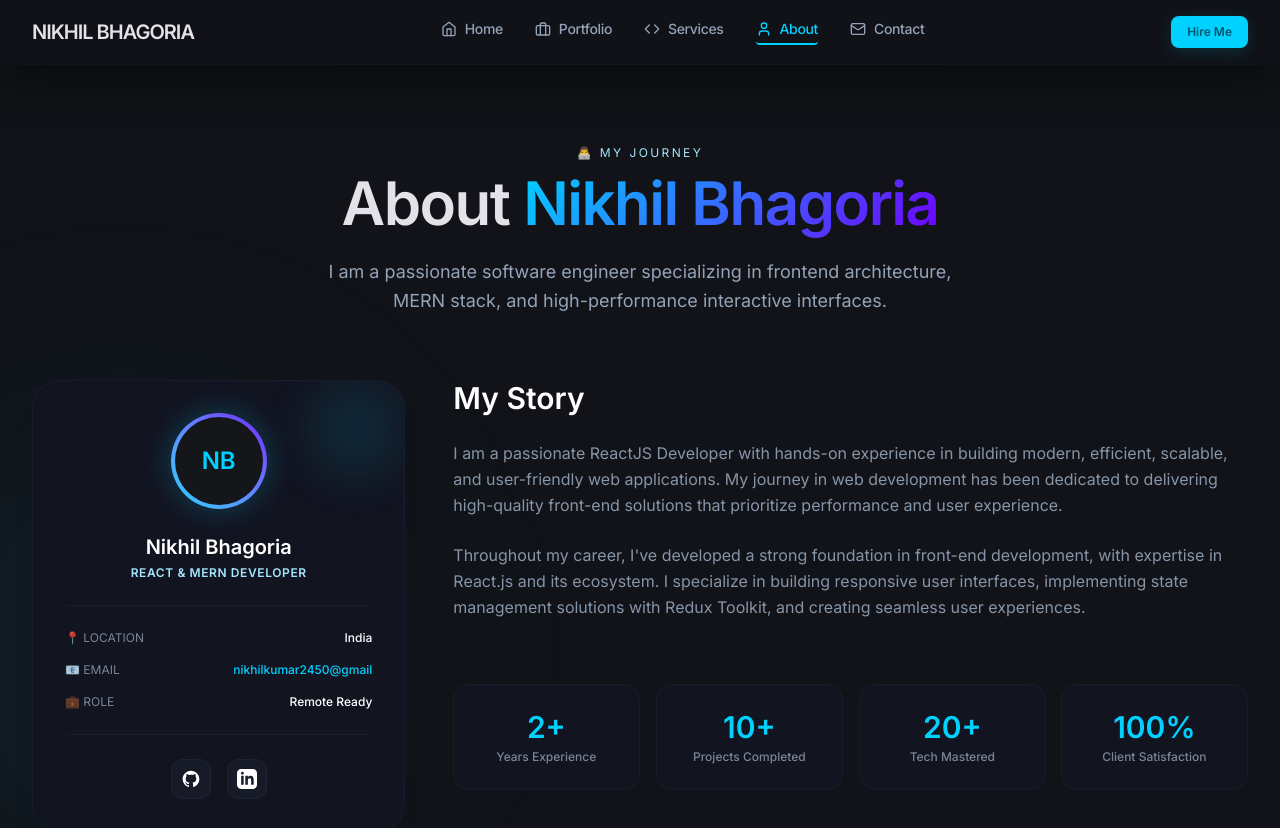
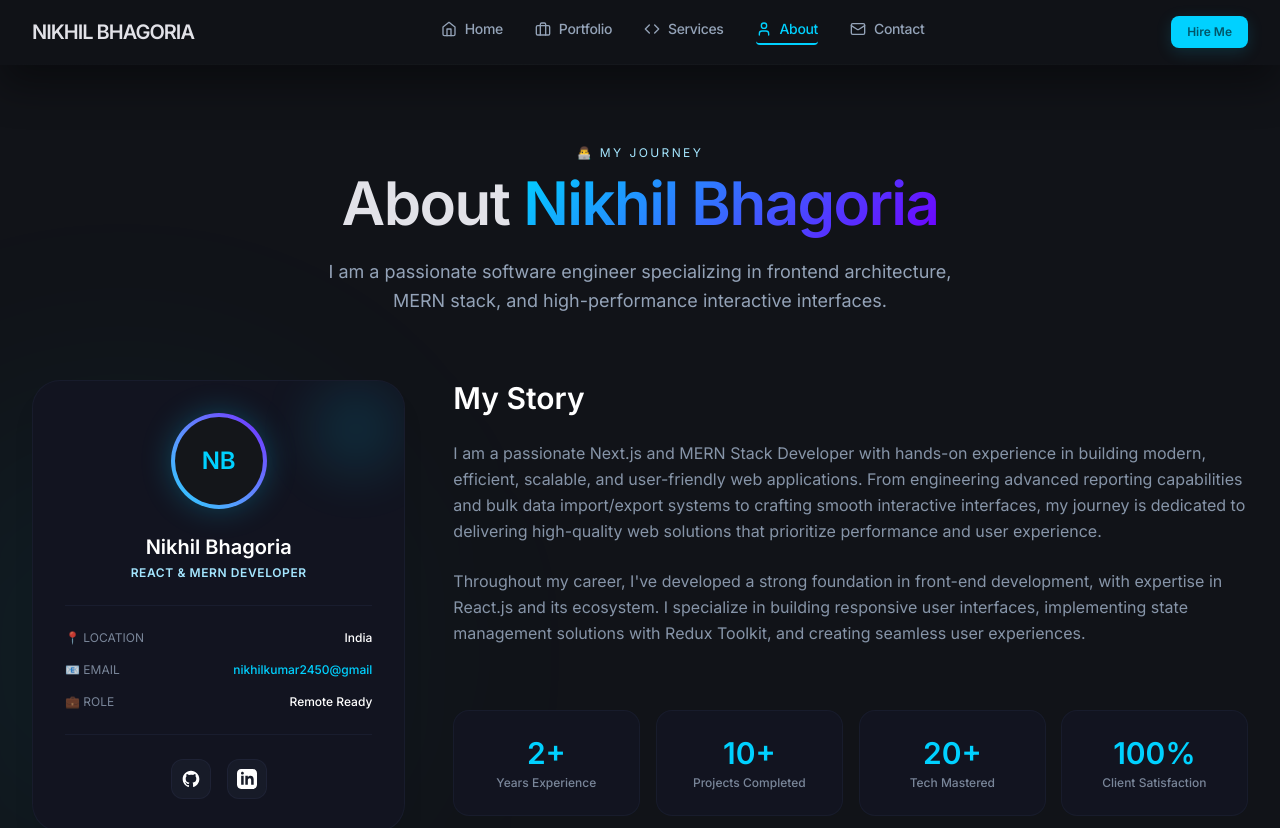
Before and after one commit to NikhilBhagoria/nikhil-dev-portfolio, a Next.js app: page /about in a window 1280 px wide. Shown: the top 828 px of the page. Built offline with nearby package versions, Linux system fonts and the light colour scheme.

Commit message:
feat: update About section to reflect expertise in Next.js and MERN Stack

```diff
--- a/src/components/sections/About.js
+++ b/src/components/sections/About.js
@@ -192,7 +192,7 @@ export default function About() {
                 My Story
               </h2>
               <p className="text-on-surface-variant/90 text-base leading-relaxed">
-                I am a passionate ReactJS Developer with hands-on experience in building modern, efficient, scalable, and user-friendly web applications. My journey in web development has been dedicated to delivering high-quality front-end solutions that prioritize performance and user experience.
+                I am a passionate Next.js and MERN Stack Developer with hands-on experience in building modern, efficient, scalable, and user-friendly web applications. From engineering advanced reporting capabilities and bulk data import/export systems to crafting smooth interactive interfaces, my journey is dedicated to delivering high-quality web solutions that prioritize performance and user experience.
               </p>
               <p className="text-on-surface-variant/90 text-base leading-relaxed">
                 Throughout my career, I've developed a strong foundation in front-end development, with expertise in React.js and its ecosystem. I specialize in building responsive user interfaces, implementing state management solutions with Redux Toolkit, and creating seamless user experiences.
```
